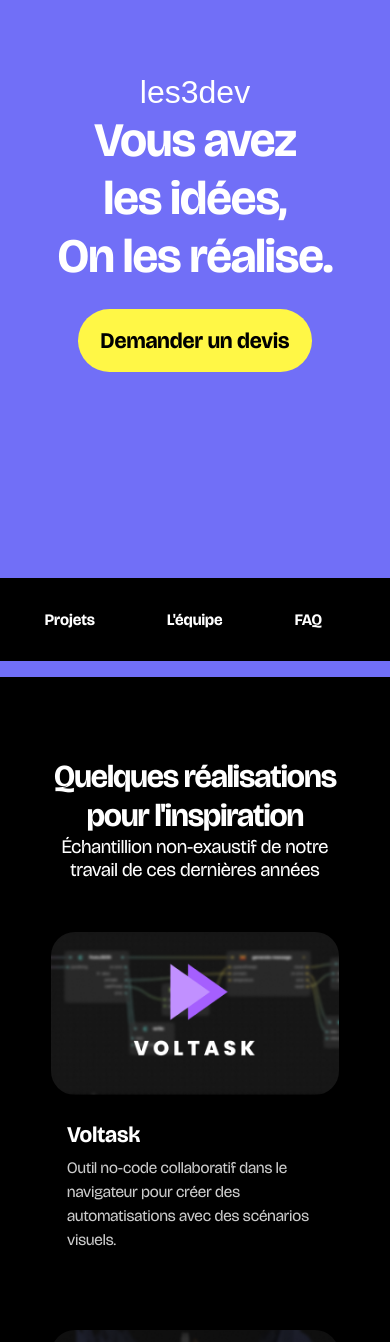
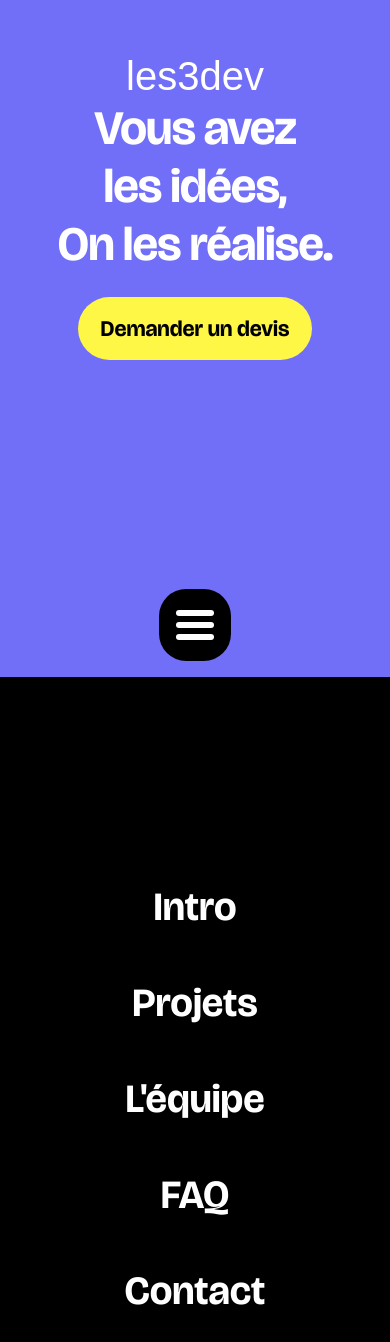
Before and after one commit to les3dev/website, a SvelteKit app: page / in a window 390 px wide. Shown: the part 167-1509 px from the top of the page. Built offline with nearby package versions, Linux system fonts and the light colour scheme; a web font is replaced by a local one.

Commit message:
feat(responsible): add simple responsive menu

```diff
--- /dev/null
+++ b/src/lib/Menu.svelte
@@ -0,0 +1,91 @@
+<script lang="ts">
+    import MenuIcon from './MenuIcon.svelte';
+    import {mediaQueries} from './mediaqueries';
+
+    const links = [
+        {slug: 'intro', label: 'Intro'},
+        {slug: 'projects', label: 'Projets'},
+        {slug: 'team', label: "L'équipe"},
+        {slug: 'faq', label: 'FAQ'},
+        {slug: 'contact', label: 'Contact'},
+    ];
+
+    const isMobile = mediaQueries('(max-width: 720px)');
+
+    let isOpen = false;
+</script>
+
+<nav>
+    {#if $isMobile}
+        <div class="fullscreen" class:isOpen>
+            {#each links as { slug, label }}
+                <a href="#{slug}" on:click={() => (isOpen = false)}>{label}</a>
+            {/each}
+        </div>
+        <button on:click={() => (isOpen = true)}><MenuIcon /></button>
+    {:else if $isMobile !== null}
+        <div class="bar">
+            {#each links as { slug, label }}
+                <a href="#{slug}">{label}</a>
+            {/each}
+        </div>
+    {/if}
+</nav>
+
+<style>
+    button {
+        width: 4.5rem;
+        height: 4.5rem;
+    }
+    nav {
+        position: fixed;
+        bottom: 1rem;
+        width: 100%;
+        display: flex;
+        justify-content: center;
+    }
+    nav .bar {
+        background-color: var(--color-black);
+        display: flex;
+        align-items: center;
+        gap: 0.5rem;
+        padding: 1rem;
+        border-radius: 3rem;
+        z-index: 2;
+    }
+    nav a {
+        color: var(--color-white);
+        font-weight: bold;
+        text-decoration: none;
+        padding: 1rem 2rem;
+        border-radius: 2rem;
+        transition: background-color 0.3s;
+    }
+    nav a:hover {
+        background-color: rgba(255, 255, 255, 0.2);
+    }
+
+    /* mobile */
+    .fullscreen {
+        display: grid;
+        position: fixed;
+        gap: 1rem;
+        background-color: var(--color-black);
+        top: 0;
+        left: 0;
+        right: 0;
+        bottom: 0;
+        padding: 1rem 3rem;
+        align-content: center;
+        transition: 0.3s translate;
+        translate: 0 100%;
+    }
+    .fullscreen.isOpen {
+        translate: 0 0;
+    }
+    .fullscreen a {
+        align-self: center;
+        text-align: center;
+        font-size: 2.5rem;
+    }
+</style>
--- /dev/null
+++ b/src/lib/MenuIcon.svelte
@@ -0,0 +1,5 @@
+<svg width="38" height="30" viewBox="0 0 38 30" fill="none" xmlns="http://www.w3.org/2000/svg">
+    <rect width="38" height="6" rx="3" fill="white" />
+    <rect y="12" width="38" height="6" rx="3" fill="white" />
+    <rect y="24" width="38" height="6" rx="3" fill="white" />
+</svg>
--- a/src/lib/index.ts
+++ /dev/null
@@ -1 +0,0 @@
-// place files you want to import through the `$lib` alias in this folder.
--- /dev/null
+++ b/src/lib/mediaqueries.ts
@@ -0,0 +1,14 @@
+import {readable} from 'svelte/store';
+
+import {browser} from '$app/environment';
+
+export const mediaQueries = (query: string) =>
+    readable<boolean | null>(browser ? window.matchMedia(query).matches : false, (set) => {
+        if (!browser) {
+            return set(null);
+        }
+        const mediaQueryList = window.matchMedia(query);
+        const listener = (event: MediaQueryListEvent) => set(event.matches);
+        mediaQueryList.addEventListener('change', listener);
+        return () => mediaQueryList.removeEventListener('change', listener);
+    });
--- a/src/routes/+page.svelte
+++ b/src/routes/+page.svelte
@@ -1,12 +1,6 @@
-<nav>
-    <div class="bar">
-        <a href="#intro">Intro</a>
-        <a href="#projects">Projets</a>
-        <a href="#team">L'équipe</a>
-        <a href="#faq">FAQ</a>
-        <a href="#contact">Contact</a>
-    </div>
-</nav>
+<script>
+    import Menu from '$lib/Menu.svelte';
+</script>
 
 <section id="intro" class="center">
     <div id="logo">les3dev</div>
@@ -136,36 +130,9 @@
     <a role="button" href="mailto:contact@les3.dev" class="cta">Demander un devis</a>
 </section>
 
+<Menu />
+
 <style>
-    /* Nav */
-
-    nav {
-        position: fixed;
-        bottom: 1rem;
-        width: 100%;
-        display: flex;
-        justify-content: center;
-    }
-    nav .bar {
-        background-color: var(--color-black);
-        display: flex;
-        align-items: center;
-        gap: 0.5rem;
-        padding: 1rem;
-        border-radius: 3rem;
-    }
-    nav a {
-        color: var(--color-white);
-        font-weight: bold;
-        text-decoration: none;
-        padding: 1rem 2rem;
-        border-radius: 2rem;
-        transition: background-color 0.3s;
-    }
-    nav a:hover {
-        background-color: rgba(255, 255, 255, 0.2);
-    }
-
     /* Section layouts */
 
     section {
@@ -222,7 +189,7 @@
     #logo {
         font-family: 'Remora Camilla', sans-serif;
         color: var(--color-white);
-        font-size: clamp(2rem, 6vw, 6rem);
+        font-size: clamp(2.5rem, 6vw, 6rem);
     }
 
     h1.big,
@@ -236,7 +203,8 @@
     }
 
     section > h2:not(.big) {
-        margin-block: 0;
+        margin-top: 0;
+        margin-bottom: 0.3em;
         font-size: clamp(2rem, 6vw, 4rem);
         text-align: center;
         letter-spacing: -1px;
@@ -246,7 +214,7 @@
         font-size: 1.4rem;
         text-wrap: balance;
         text-align: center;
-        margin-bottom: 2rem;
+        margin-bottom: 2em;
     }
     @media (max-width: 50rem) {
         .subtitle {
@@ -262,7 +230,7 @@
     }
     #intro .cta {
         background-color: var(--color-yellow);
-        margin-bottom: 4rem;
+        margin-bottom: 6rem;
     }
     #contact .cta {
         background-color: var(--color-lime);
@@ -304,6 +272,7 @@
     .profile img {
         border-radius: 50%;
         max-width: 13rem;
+        border: 1rem solid var(--color-white);
     }
     .profile .name {
         font-weight: bold;
@@ -317,4 +286,18 @@
     #team article {
         text-align: center;
     }
+
+    /* Faq */
+
+    #faq details {
+        font-size: 1.2rem;
+        max-width: var(--page-width);
+        margin: auto;
+    }
+    #faq summary {
+        font-size: 1.6rem;
+        font-weight: bold;
+        cursor: pointer;
+        margin: 1rem 0;
+    }
 </style>
```
